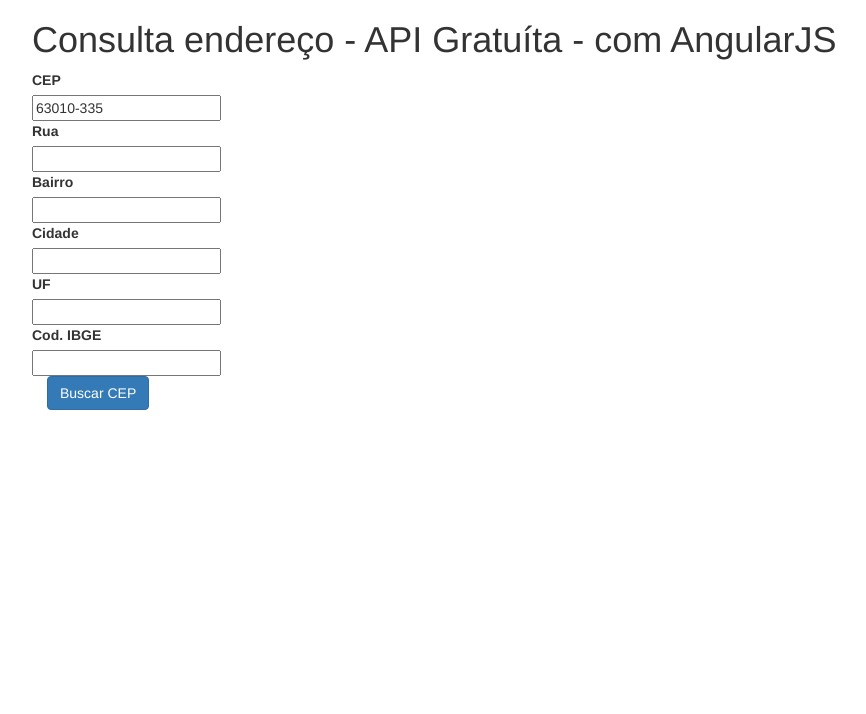
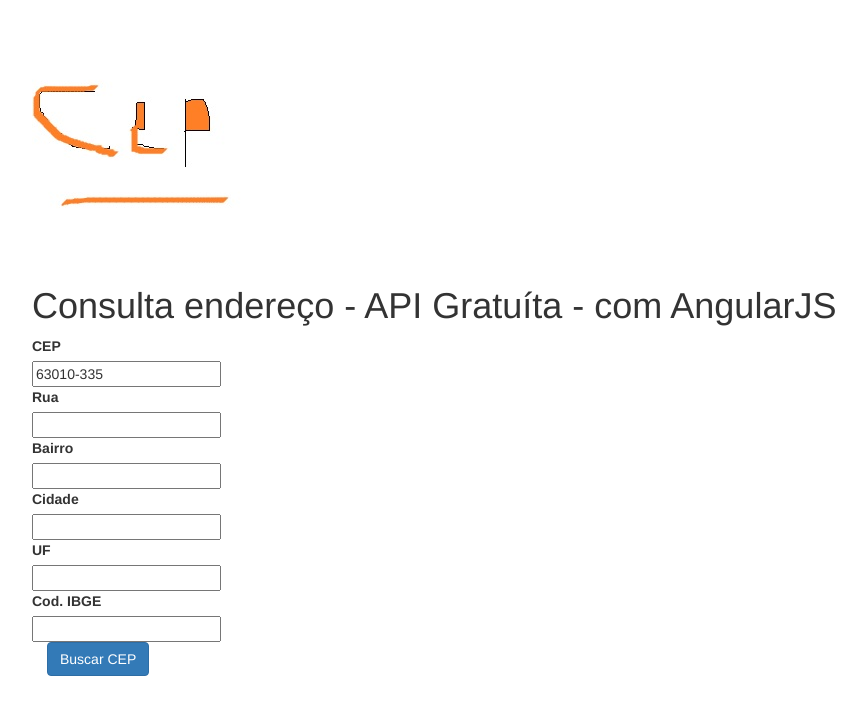
Before and after one commit to ronaldofilhosth/Exemplo-Consulta-CEP, a plain HTML site: page index.html in a window 1280 px wide. Shown: the whole page, without its empty margins (23-889 px from the left). Drawn offline with nearby package versions, Linux system fonts and the light colour scheme.

Commit message:
Adicionando imagem principal

```diff
--- a/index.html
+++ b/index.html
@@ -10,6 +10,9 @@
     <body>
     	<div class="container" ng-controller="consultaCepController" ng-init="cep=63010335">
     		<div class="row">
+
+			<img src="cep.jpg"/>
+
     		<h1>Consulta endereço - API Gratuíta - com AngularJS</h1>
 
 				<div  class="nav nav-bar">
```
Also changed, not shown: cep.jpg (added).
